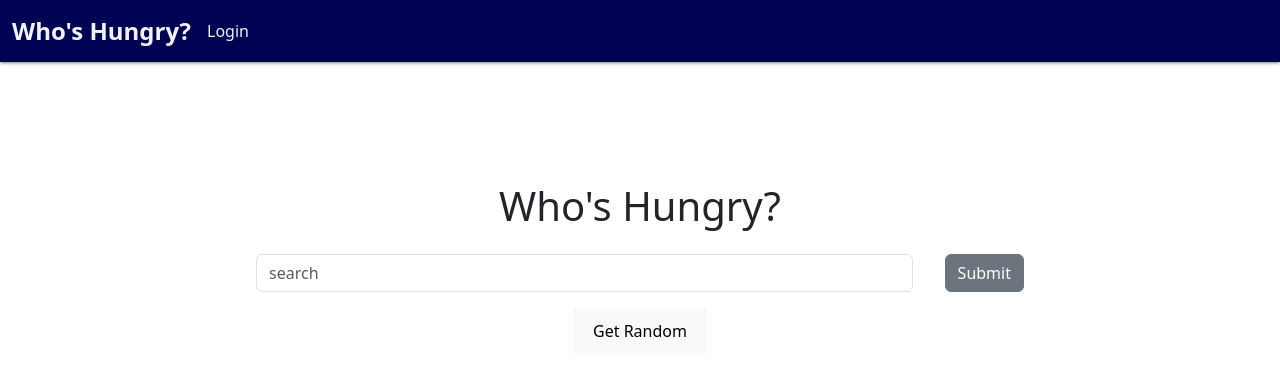
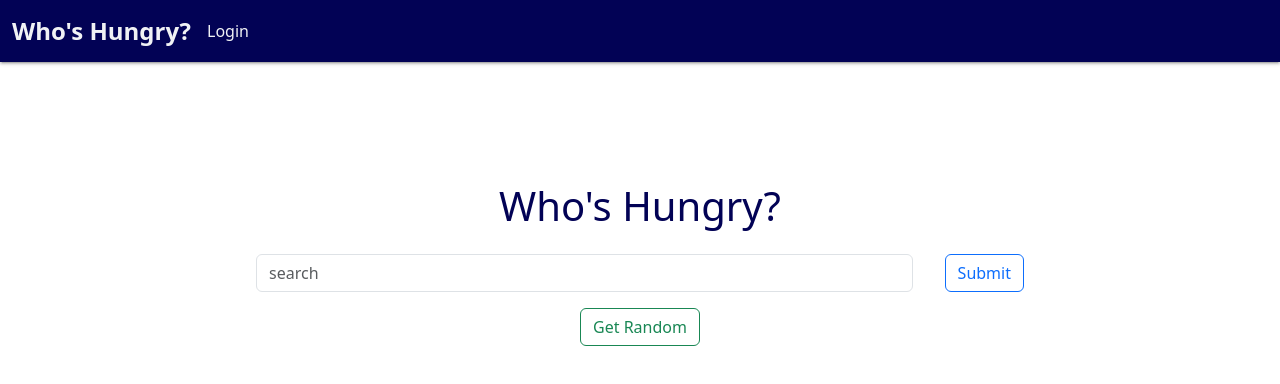
Before and after one commit to natesmith21/whos-hungry, a React (Vite) app in the folder frontend/: page / in a window 1280 px wide. Shown: the top 384 px of the page. Built offline with nearby package versions, Linux system fonts and the light colour scheme.

Commit message:
simple search bar improvements

```diff
--- a/frontend/src/App.css
+++ b/frontend/src/App.css
@@ -11,6 +11,6 @@ main {
   background-color: #bfc2ee; */
 }
 
-.home h1 {
+h1 {
   color:#020255;
 }
--- a/frontend/src/components/Home.jsx
+++ b/frontend/src/components/Home.jsx
@@ -3,24 +3,12 @@ import { useNavigate } from 'react-router-dom';
 import UserContext from "../UserContext";
 import dbApi from "../dbApi";
 import SearchBar from './SearchBar';
+import { Button } from "reactstrap";
 
 const Home = () => {
     const navigate = useNavigate();
     const { currentUser } = useContext(UserContext);
-    // useEffect(function randomRecipe() {
 
-    //     async function getRandRecipie() {
-    //         try {
-    //             let recipie = await spoonApi.getRandom();
-    //             setRecipe(recipie);
-    //         } catch (e) {
-    //             console.error(e)
-    //         }
-    //     }
-    //     getRandRecipie()
-    // }, []);
-
-    // console.log(recipe);
 
     const search = async (q) => {
         let results = await dbApi.searchRecipes(q);
@@ -39,7 +27,7 @@ const Home = () => {
         <>
             <h1>{(currentUser) ? `Welcome back ${currentUser.firstName}!` : `Who's Hungry?`}</h1>
             <SearchBar searchFor={search} />
-            <button onClick={randRecipe}>Get Random</button>
+            <Button color="success" outline className="randomBtn" onClick={randRecipe}>Get Random</Button>
         </>
     )
 }
--- a/frontend/src/components/SearchBar.jsx
+++ b/frontend/src/components/SearchBar.jsx
@@ -28,7 +28,7 @@ const SearchBar = ( { searchFor }) => {
                   placeholder="search"
               >
               </Input>
-              <Button>Submit</Button>
+              <Button color="primary" outline>Submit</Button>
           </Form>
       </div>
     )
```
